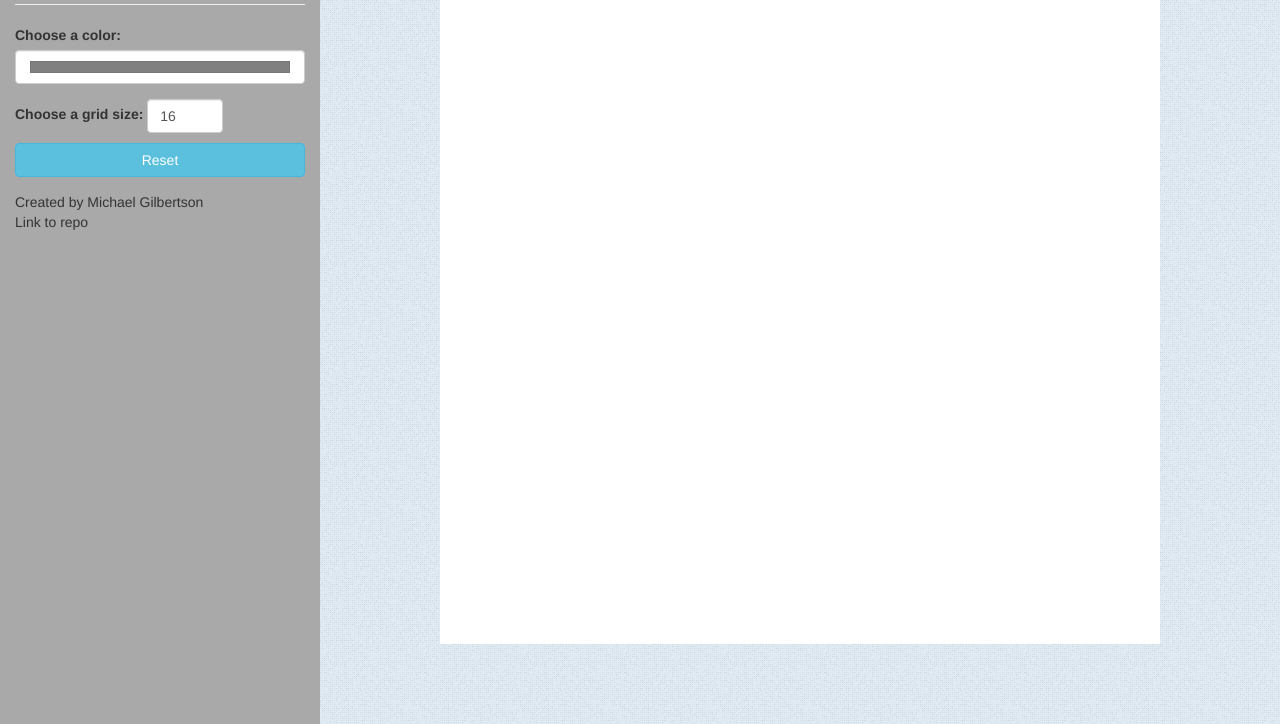
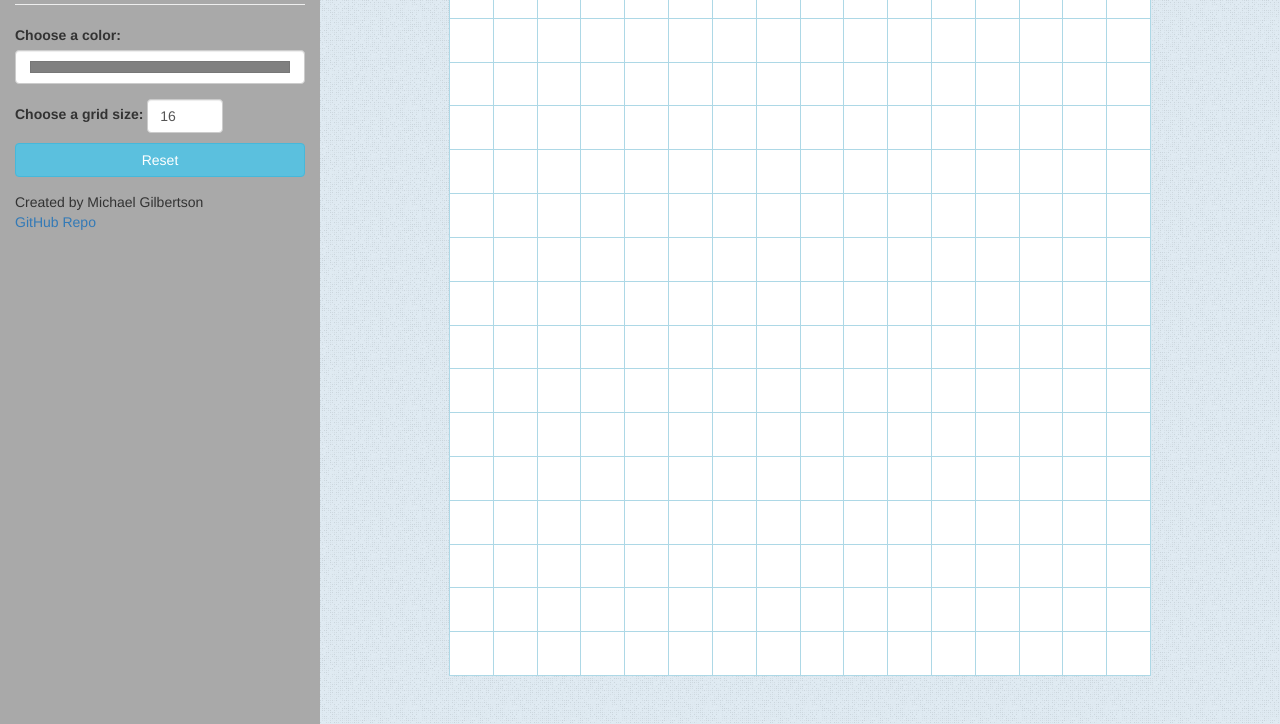
Before and after one commit to mgg9xv/jquery-sketchpad, a plain HTML site: page index.html in a window 1280 px wide. Shown: the part 76-800 px from the top of the page. Drawn offline with nearby package versions, Linux system fonts and the light colour scheme.

Commit message:
responsive grid

```diff
--- a/index.html
+++ b/index.html
@@ -29,11 +29,11 @@
             </div>
             <p>
                 Created by Michael Gilbertson <br>
-                Link to repo
+                <a href="https://github.com/mgg9xv/jquery-sketchpad">GitHub Repo</a>
             </p>
         </div>
-        <div class="col-md-9">
-            <div id="grid-container"></div>
+        <div id="grid-panel" class="col-md-9">
+            <table id="grid-container"></table>
         </div>
     </div>
 </body>
--- a/main.css
+++ b/main.css
@@ -14,25 +14,31 @@ body {
 
 
 #grid-container {
-    height: 720px;
-    width: 720px;
     margin: 0 auto;
+    margin-top: 50px;
     background-color: white;
+    border
 }
 
-.square {
-    float: left;
-    margin: 0px;
-    padding: 0px;
-    width: 45px;
-    height: 45px;
+table {
+    border-collapse: collapse;
 }
+
+table, th, td {
+    border: 1px solid lightblue;
+}
+
+
 
 #control-panel {
     height: 100%;
     background-color: darkgray;
 }
 
+#grid-panel {
+    height: 100%;
+}
+
 input[type=button] {
     margin-top: 10px;
     margin-bottom: 10px;
--- a/main.js
+++ b/main.js
@@ -4,14 +4,16 @@ var drawing = false;
 $(document).ready(function(){
 
     setUpSquares(16);
+    resize();
 
-    $('.square').mousedown(function(){
+    $(document).on('mousedown','.square', function(){
         var color = $('input[name=paint-color]').val();
         $(this).css('background-color', color);
         drawing = true;
+        console.log('drawing...');
     });
 
-    $('.square').mouseover(function(){
+    $(document).on('mouseover','.square', function(){
         if (drawing) {
             var color = $('input[name=paint-color]').val();
             $(this).css('background-color', color);
@@ -22,18 +24,23 @@ $(document).ready(function(){
         drawing = false;
     });
 
+    $(window).resize(function(){
+        resize();
+    });
+
 });
 
 function setUpSquares(px){
-    var container_width = 720;
-    var pixel_width = 720 / px;
+    // var container_width = 720;
+    // var pixel_width = 720 / px;
     for ( var i = 0; i < px; i++) {
+        $('#grid-container').append('<tr></tr>');
         for ( var j = 0; j < px; j++) {
-            $('#grid-container').append('<div class="square"></div>');
+            $('tr:last-child').append("<td class='square'></td>");
         }
     }
-    $('.square').css('width', pixel_width.toString() );
-    $('.square').css('height', pixel_width.toString() );
+    // $('.square').css('width', pixel_width.toString() );
+    // $('.square').css('height', pixel_width.toString() );
 }
 
 function reset(){
@@ -42,3 +49,14 @@ function reset(){
     var size = $('input[name=grid-size]').val();
     setUpSquares(size);
 }
+
+function resize(){
+    var width = $('#grid-panel').width();
+    console.log("Width: " + width);
+    var height = $('#grid-panel').height();
+    console.log("Height: " + height);
+    if( height < width) {
+        $('#grid-container').height(height - 100);
+        $('#grid-container').width(height - 100);
+    }
+}
```
